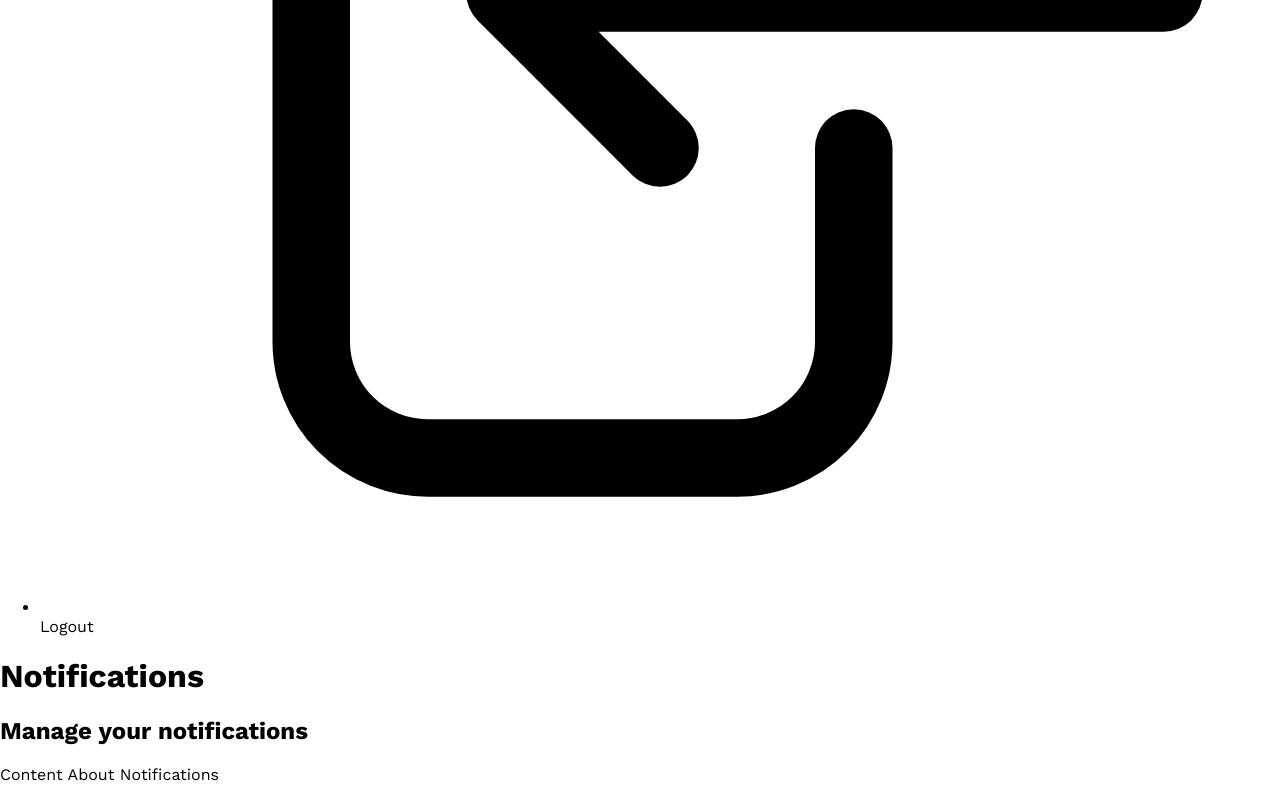
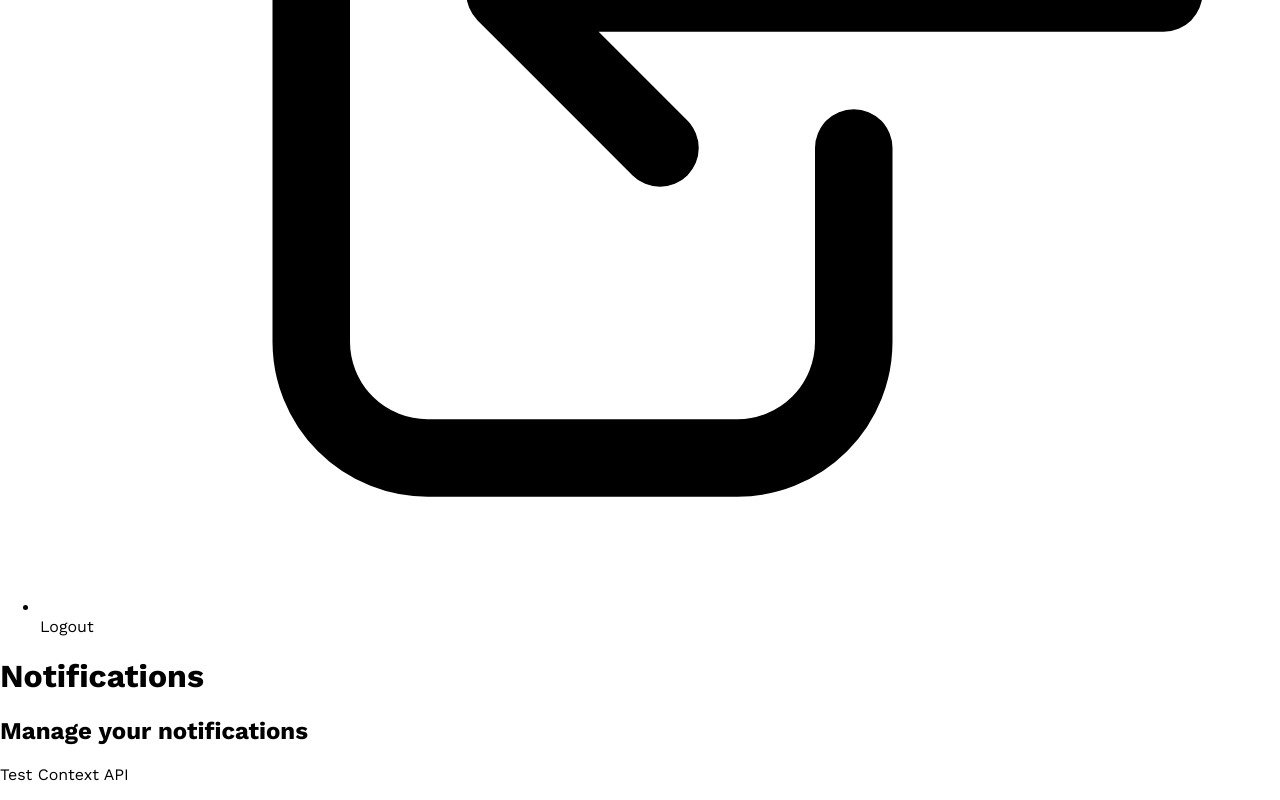
Before and after one commit to KayoRenato/admin-template, a Next.js app: page /notifications in a window 1280 px wide. Shown: the part 4448-5248 px from the top of the page. Built offline with nearby package versions, Linux system fonts and the light colour scheme.

Commit message:
chore: add context api data

```diff
--- /dev/null
+++ b/src/data/context/AppContext.tsx
@@ -0,0 +1,19 @@
+import { createContext } from "react";
+
+const AppContext = createContext({
+    name: null
+})
+
+export function AppProvider(props: any) {
+    return (
+        <AppContext.Provider value={
+            {
+                name: 'Test Context API'
+            }
+        }>
+            {props.children}
+        </AppContext.Provider>
+    )
+}
+
+export default AppContext
--- /dev/null
+++ b/src/data/hook/useAppData.ts
@@ -0,0 +1,6 @@
+import { useContext } from "react";
+import AppContext from "../context/AppContext";
+
+const useAppData = () => useContext(AppContext)
+
+export default useAppData
--- a/src/pages/_app.tsx
+++ b/src/pages/_app.tsx
@@ -1,7 +1,12 @@
 import '../styles/globals.css'
 import type { AppProps } from 'next/app'
 import 'tailwindcss/tailwind.css'
+import { AppProvider } from '../data/context/AppContext'
 
 export default function App({ Component, pageProps }: AppProps) {
-  return <Component {...pageProps} />
+  return (
+    <AppProvider>
+      <Component {...pageProps} />
+    </AppProvider>
+  )
 }
--- a/src/pages/notifications.tsx
+++ b/src/pages/notifications.tsx
@@ -1,11 +1,15 @@
 import Layout from "../components/templates/Layout";
+import useAppData from "../data/hook/useAppData";
 
 export default function Home() {
+    const ctx = useAppData()
     return (
         <Layout title='Notifications'
             subtitle="Manage your notifications"
         >
-            <p>Content About Notifications</p>
+            <p>{ctx.name}</p>
+
+            {/* <p>Content About Notifications</p> */}
         </Layout>
     )
 }
```
